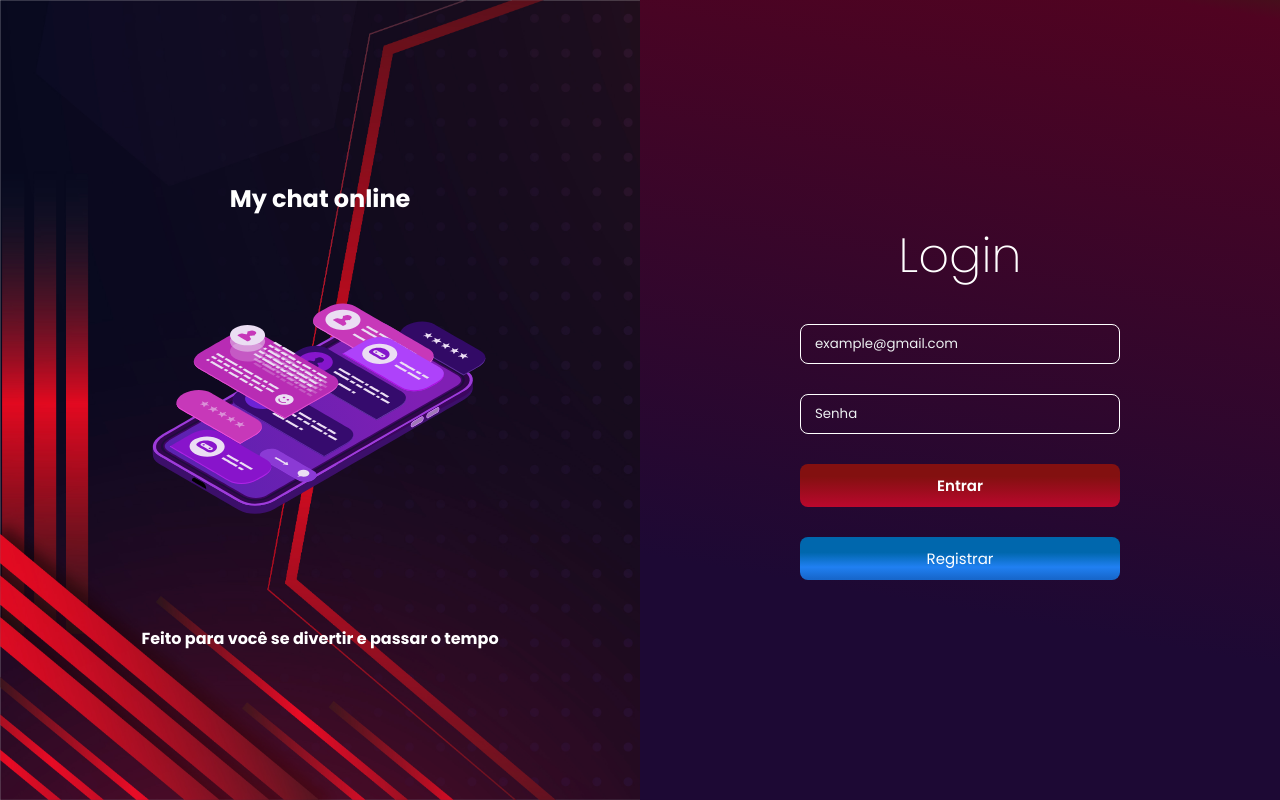
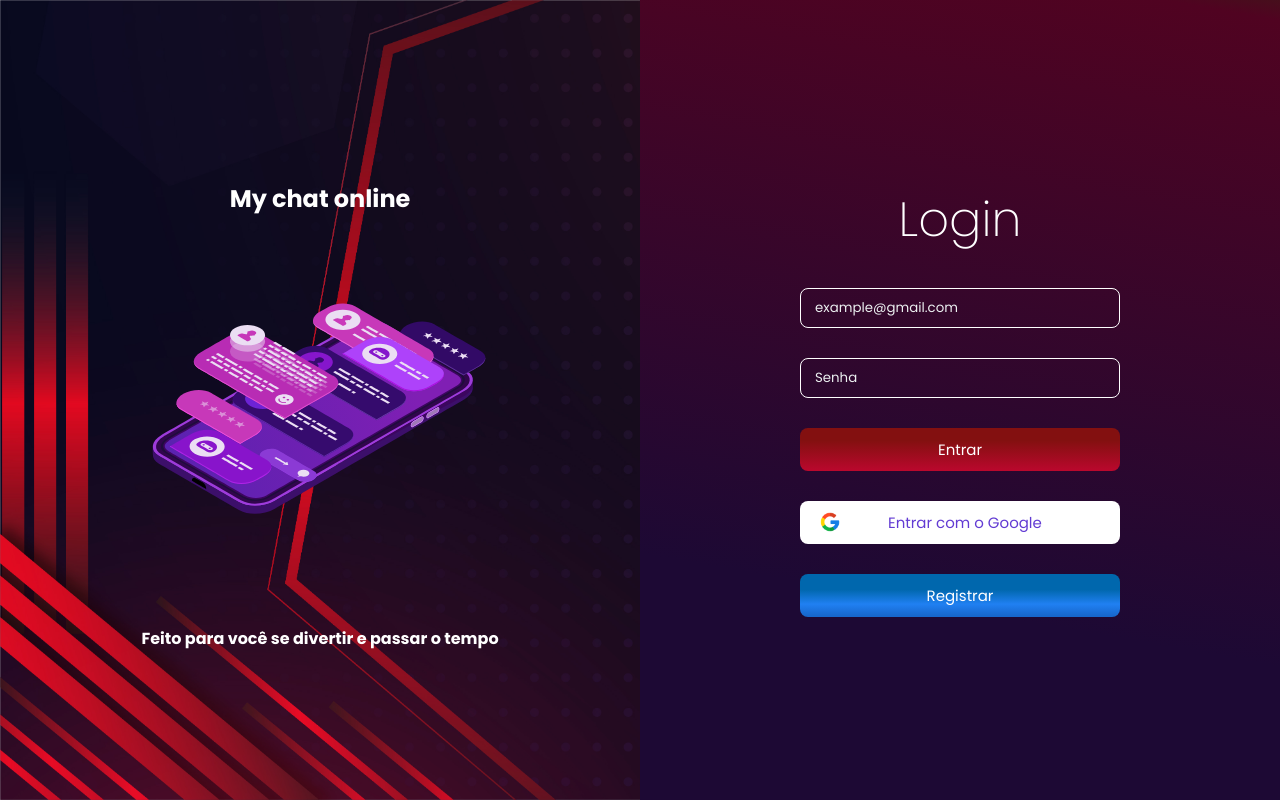
Before and after one commit to FelipeFernandes7/Virtual-Chat, a React (Vite) app: page / in a window 1280 px wide. Built offline with nearby package versions, Linux system fonts and the light colour scheme; no server answers.

Commit message:
new changes

```diff
--- a/src/context/AuthContext.tsx
+++ b/src/context/AuthContext.tsx
@@ -1,6 +1,6 @@
+import firebase from "firebase/compat";
 import { createContext, ReactNode, useEffect, useState } from "react";
-import firebase from "firebase/compat";
-import { auth } from "../firebase/firebase";
+import { auth, db } from "../firebase/firebase";
 
 type User = {
   id: string;
@@ -44,10 +44,14 @@ export function AuthContextProvider(props: AuthContextProviderProps) {
     };
   }, []);
 
-  const signInWithGoogle = async () => {
+  async function signInWithGoogle() {
     const provider = new firebase.auth.GoogleAuthProvider();
-
+    const credential = firebase.auth.GoogleAuthProvider.credential();
+    const token = credential.accessToken;
     const result = await auth.signInWithPopup(provider);
+    setUser(user)
+    sessionStorage.setItem("@AuthFirebase:token", token as string)
+    sessionStorage.setItem("@AuthFirebase:user", JSON.stringify(user))
 
     if (result.user) {
       const { displayName, photoURL, uid } = result.user;
@@ -62,7 +66,7 @@ export function AuthContextProvider(props: AuthContextProviderProps) {
         avatar: photoURL,
       });
     }
-  };
+  }
 
   return (
     <AuthContext.Provider value={{ user, signInWithGoogle }}>
--- /dev/null
+++ b/src/hooks/useAuth.ts
@@ -0,0 +1,8 @@
+import {  useContext } from "react";
+import { AuthContext } from "../context/AuthContext";
+
+export function useAuth(){
+    const value = useContext(AuthContext)
+
+    return value;
+}
--- a/src/pages/login/Login.tsx
+++ b/src/pages/login/Login.tsx
@@ -1,4 +1,9 @@
 import chatAnimate from "../../lottie/chatAnimation.json";
+import { FormEvent, useRef, useState } from "react";
+import Lottie, { LottieRefCurrentProps } from "lottie-react";
+import { toast } from "react-toastify";
+import { Link, useNavigate } from "react-router-dom";
+import { useAuth } from "../../hooks/useAuth";
 import {
   Aside,
   Container,
@@ -12,16 +17,15 @@ import {
   Title,
   TitleLogin,
 } from "./styles";
-import './responsive.scss';
-import { FormEvent, useRef, useState } from "react";
-import Lottie, { LottieRefCurrentProps } from "lottie-react";
-import { toast } from "react-toastify";
-import { Link } from "react-router-dom";
+import iconGoogle from "../../assets/google.png";
+import "./responsive.scss";
 
 export function Login() {
   const iconRef = useRef<LottieRefCurrentProps | null>(null);
   const [password, setPassword] = useState("");
   const [email, setEmail] = useState("");
+  const { user, signInWithGoogle } = useAuth();
+  const navigate = useNavigate();
 
   const handleLogin = async (event: FormEvent) => {
     event.preventDefault();
@@ -30,13 +34,21 @@ export function Login() {
       return;
     }
   };
+
+  async function handleCreateRoom(e:FormEvent) {
+    e.preventDefault()
+    if (!user) {
+      await signInWithGoogle();
+    }
+
+    navigate("/home");
+  }
   return (
     <>
       <Container className="containerResponsive">
         <Aside className="responsiveAside">
           <Title>
             <h1>My chat online</h1>
-
           </Title>
           <IconLottie>
             <ContainerLottie>
@@ -79,6 +91,11 @@ export function Login() {
             <DivBtn>
               <button onClick={handleLogin}>Entrar</button>
             </DivBtn>
+            <DivBtn>
+              <button className="btnGoogle" onClick={handleCreateRoom}>
+                <img src={iconGoogle} alt="Google" /> Entrar com o Google
+              </button>
+            </DivBtn>
           </ContainerForm>
           <Link className="link" to={"/register"}>
             Registrar
--- a/src/pages/login/styles.ts
+++ b/src/pages/login/styles.ts
@@ -86,7 +86,7 @@ export const DivBtn = styled.div`
     font-size: 15px;
     color: #fff;
     font-family: "Poppins";
-    font-weight: 600;
+    font-weight: 400;
     width: 20rem;
     padding: 10px;
     border: none;
@@ -105,6 +105,23 @@ export const DivBtn = styled.div`
       rgba(131, 16, 16, 1) 29%,
       rgba(186, 8, 45, 1) 99%
     );
+  }
+  .btnGoogle{
+    display: flex;
+    align-items: center;
+    background: #ffff;
+    color: #623bd3;
+    text-align: center;
+    img{
+      width: 20px;
+      height: 20px;
+      margin-right: 3rem;
+      margin-left: 10px;
+    }
+  }
+  .btnGoogle:hover{
+    transition: linear 0.3s ease;
+    background: #f5f6fa;
   }
 `;
 
```
Also changed, not shown: src/assets/google.png (added).
